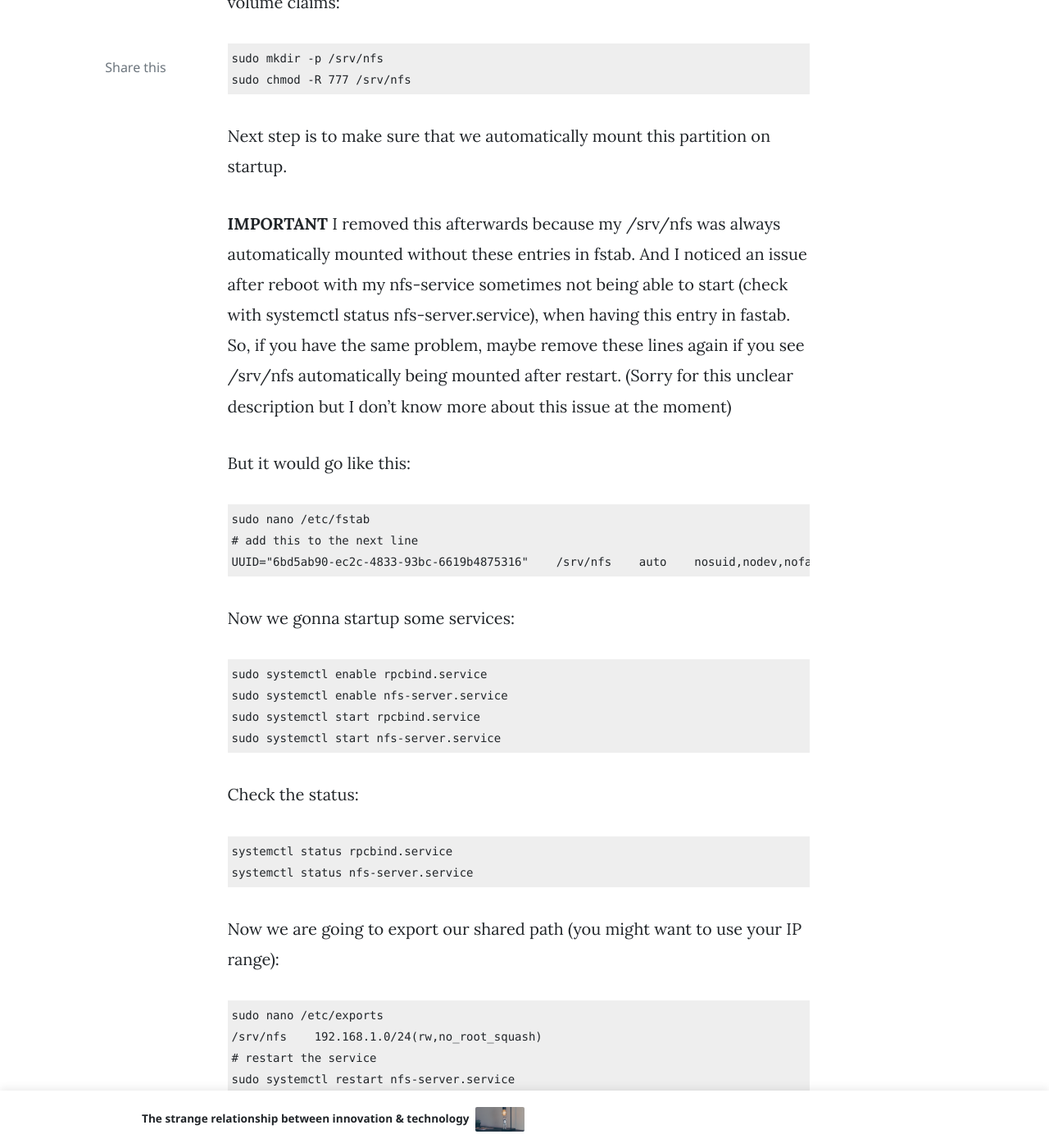
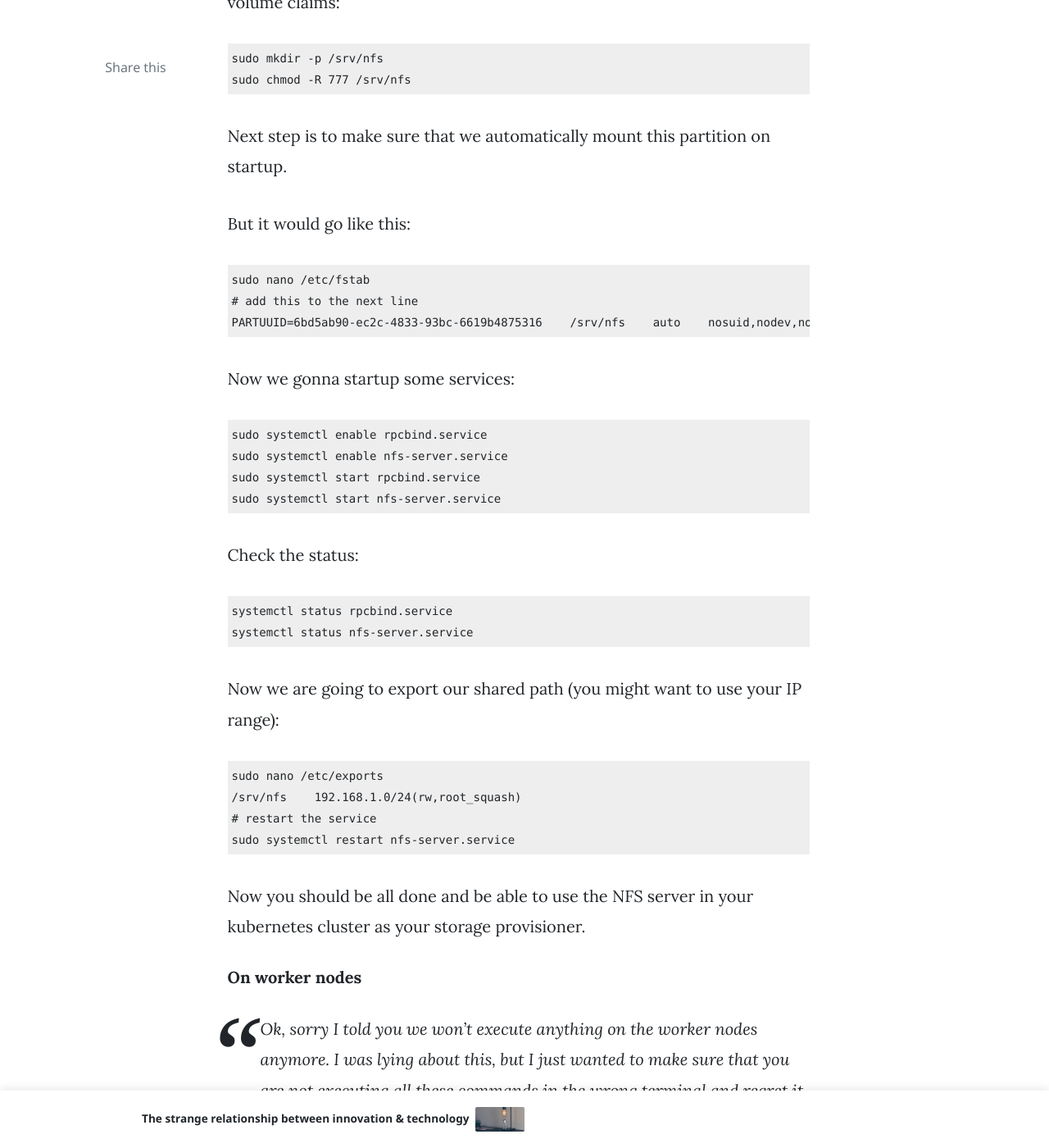
Before and after one commit to saendu/jekyll, a Jekyll site: the page built from _posts/2020-07-25-your-own-private-cloud.md, in a window 1280 px wide and 1400 px high, scrolled down 12901 px. Shown: the whole window at 82% size. Built offline with Jekyll 4.4.1, drawn with Linux system fonts in a browser that asks for light colours; nearby versions of some CDN libraries; emoji names are drawn with the system emoji font; comment, search, counter and statistics services are not loaded; some of the changed text lies outside the part shown.

Commit message:
small fix

````diff
--- a/_posts/2020-07-25-your-own-private-cloud.md
+++ b/_posts/2020-07-25-your-own-private-cloud.md
@@ -296,13 +296,11 @@ sudo chmod -R 777 /srv/nfs
 ```
 Next step is to make sure that we automatically mount this partition on startup.
 
-**IMPORTANT** I removed this afterwards because my /srv/nfs was always automatically mounted without these entries in fstab. And I noticed an issue after reboot with my nfs-service sometimes not being able to start (check with systemctl status nfs-server.service), when having this entry in fastab. So, if you have the same problem, maybe remove these lines again if you see /srv/nfs automatically being mounted after restart. (Sorry for this unclear description but I don't know more about this issue at the moment)
-
 But it would go like this:
 ```
 sudo nano /etc/fstab
 # add this to the next line
-UUID="6bd5ab90-ec2c-4833-93bc-6619b4875316"    /srv/nfs    auto    nosuid,nodev,nofail,noatime 0 0
+PARTUUID=6bd5ab90-ec2c-4833-93bc-6619b4875316    /srv/nfs    auto    nosuid,nodev,nofail,noatime 0 0
 ```
 Now we gonna startup some services:
 ```
@@ -320,7 +318,7 @@ systemctl status nfs-server.service
 Now we are going to export our shared path (you might want to use your IP range):
 ```
 sudo nano /etc/exports
-/srv/nfs    192.168.1.0/24(rw,no_root_squash)
+/srv/nfs    192.168.1.0/24(rw,root_squash)
 # restart the service
 sudo systemctl restart nfs-server.service
 ```
````
Also changed, not shown: other parts of _posts/2020-07-25-your-own-private-cloud.md (+1 -1 lines).
